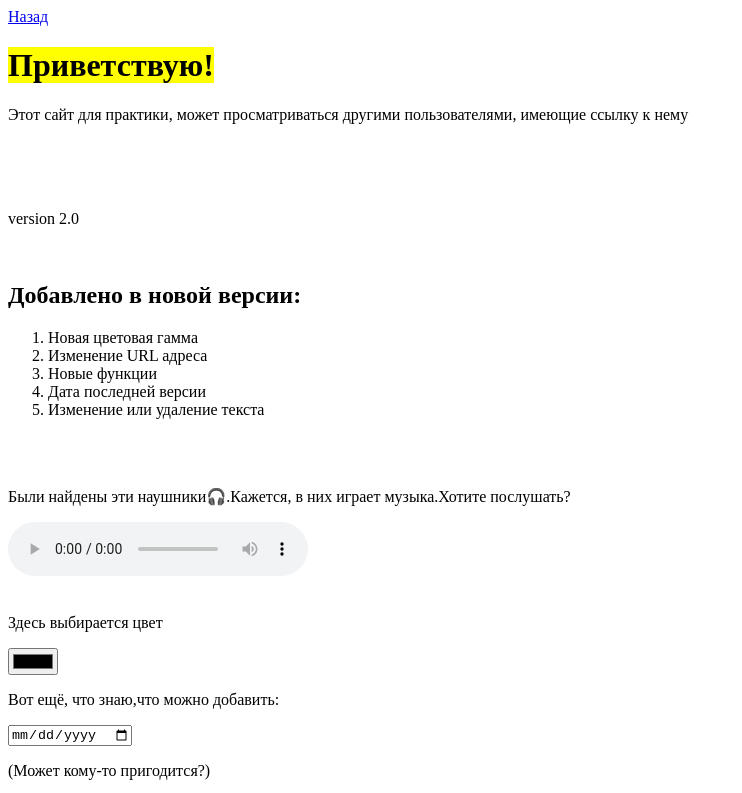
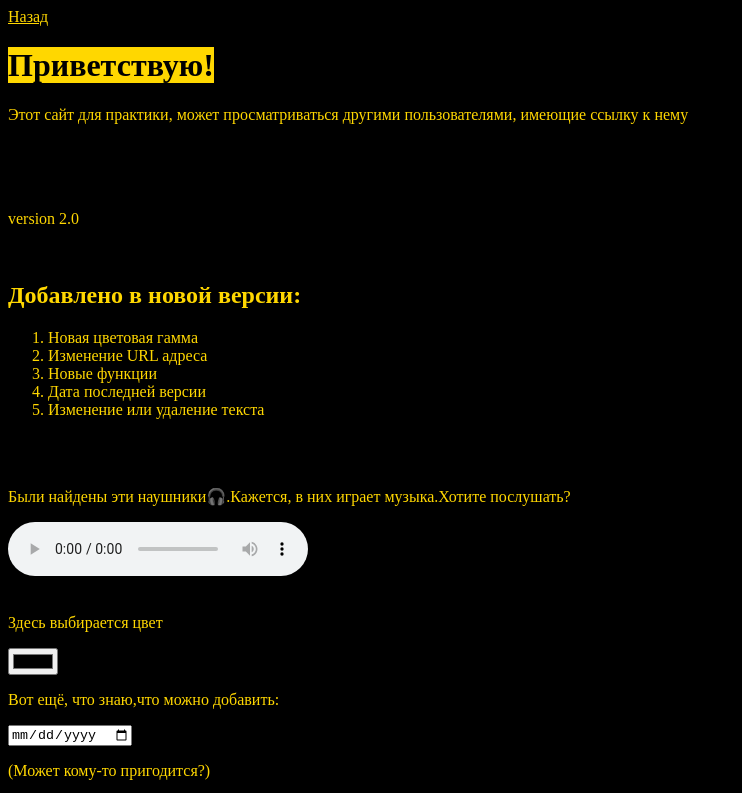
Before and after one commit to boxLom/website, a plain HTML site: page index.html in a window 1280 px wide. Shown: the top 793 px of the page, without its empty margins (0-742 px from the left). Drawn offline with Linux system fonts and the light colour scheme.

Commit message:
Update index.html

```diff
--- a/index.html
+++ b/index.html
@@ -3,7 +3,7 @@
  <body>
     <head>
  <meta charset="utf-8">
- <link rel="stylesheet" href="/storage/emulated/0/Android/data/com.teejay.trebedit/files/TrebEdit user files/style.css"
+ <link rel="stylesheet" href="style.css"
     </head>
     <a href="/storage/emulated/0/Android/data/com.teejay.trebedit/files/html/project.1/homepage.html">Назад</a>
         <h1><mark>Приветствую!</mark></h1>
```
